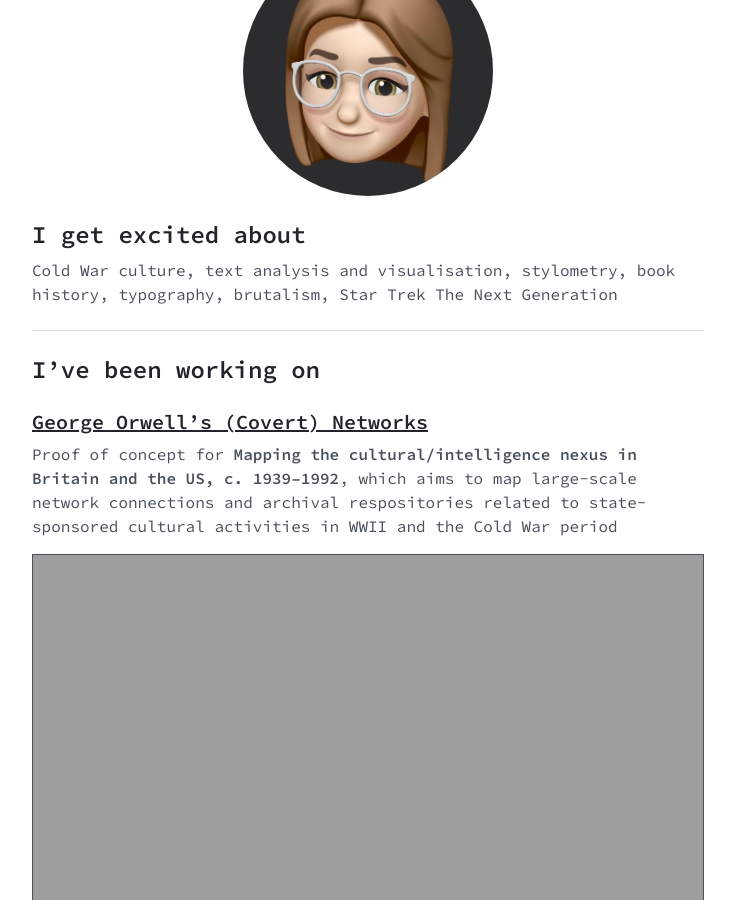
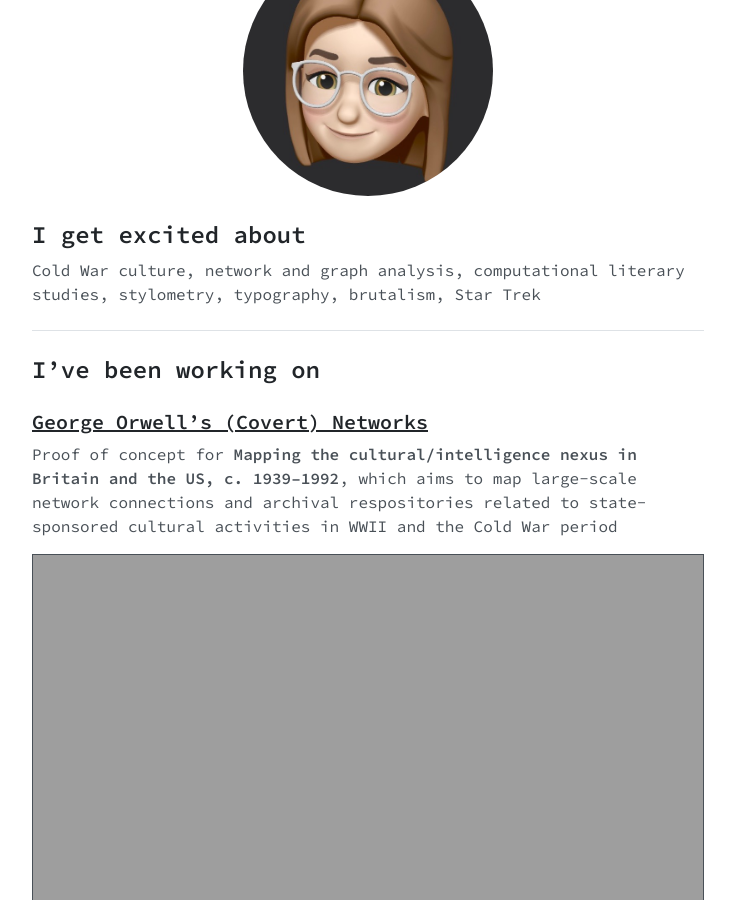
Before and after one commit to krmuth/krmuth.github.io, a Jekyll site: the page built from index.md, in a window 1280 px wide and 900 px high, scrolled down 352 px. Shown: the whole window, without its empty margins (272-1007 px from the left). Built offline with Jekyll 4.4.1, drawn with Linux system fonts in a browser that asks for light colours.

Commit message:
Update index.md

```diff
--- a/index.md
+++ b/index.md
@@ -9,7 +9,7 @@
 </div>
 
 ## I get excited about
-Cold War culture, text analysis and visualisation, stylometry, book history, typography, brutalism, Star Trek The Next Generation
+Cold War culture, network and graph analysis, computational literary studies, stylometry, typography, brutalism, Star Trek
 
 ***
 
```
